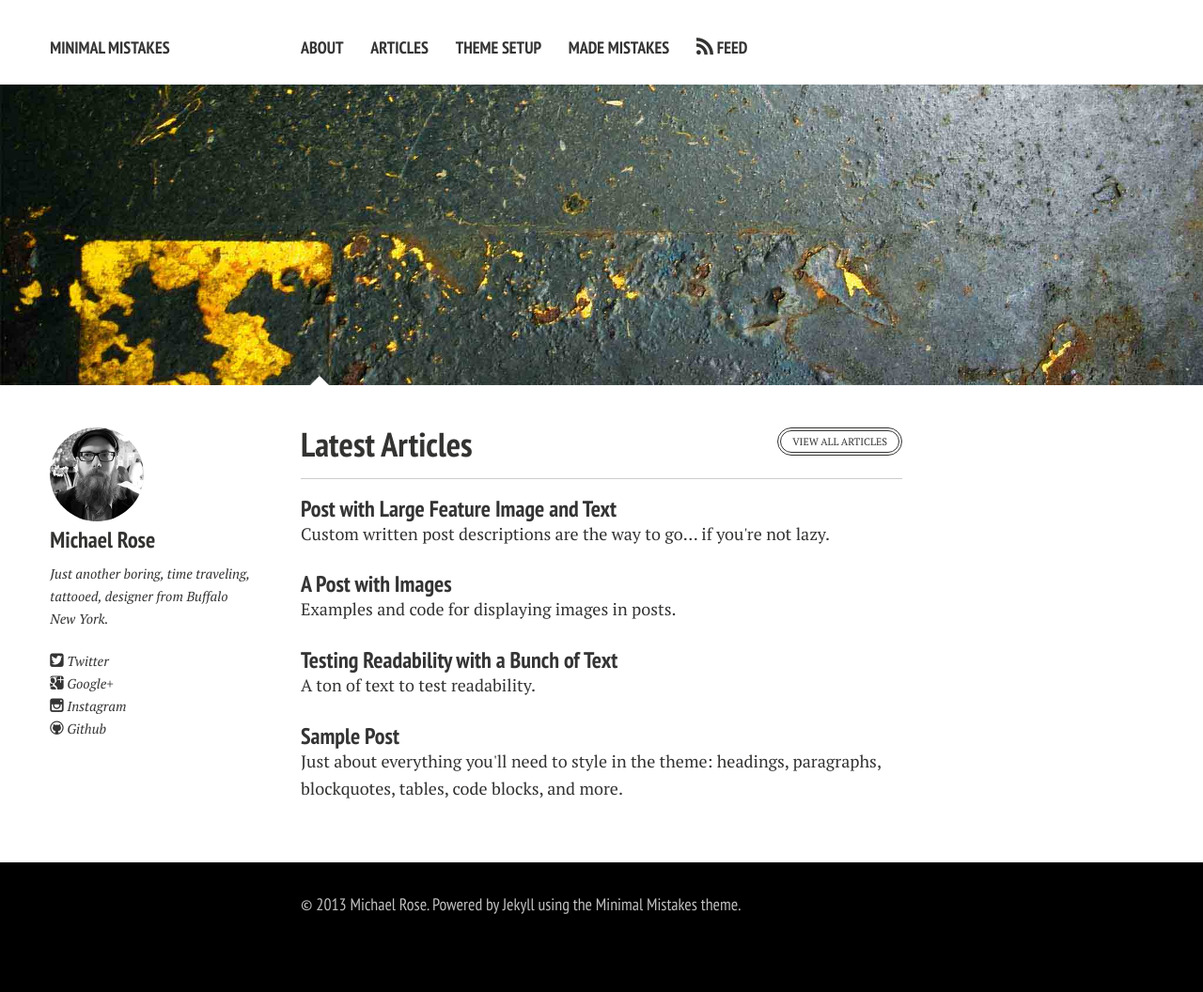
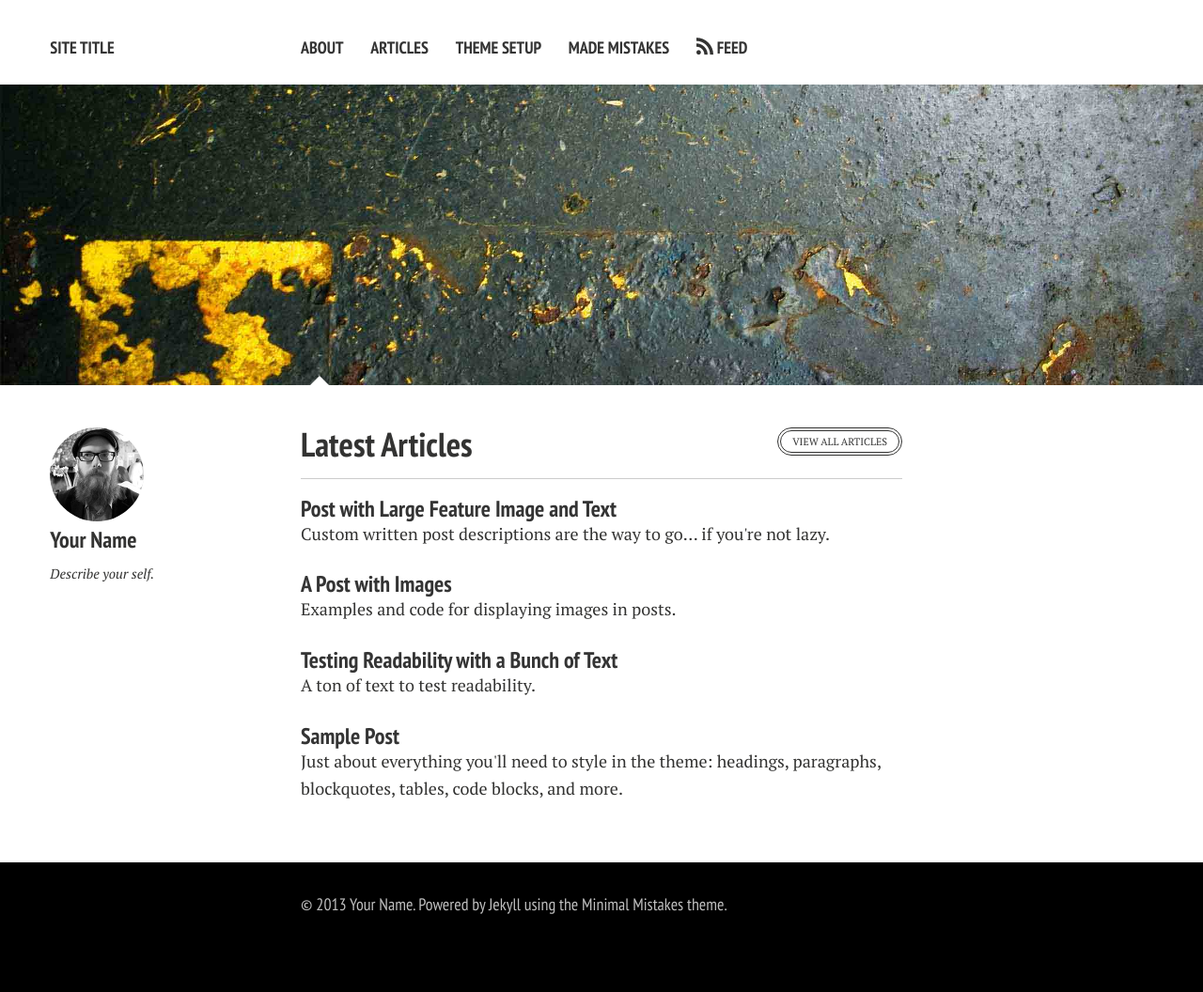
Before and after one commit to orenetar3/dgrtwo.github.com, a Jekyll site: the page built from index.md, in a window 1280 px wide. Shown: the whole page at 94% size. Built offline with Jekyll 4.4.1, drawn with Linux system fonts in a browser that asks for light colours; nearby versions of some CDN libraries.

Commit message:
Make _config.yml more generic

```diff
--- a/_config.yml
+++ b/_config.yml
@@ -1,31 +1,31 @@
-title:            Minimal Mistakes
-tagline:          Jekyll Theme
-description:      A responsive Jekyll theme large featured images and solid typography.
+title:            Site Title
+tagline:          A short tagline
+description:      Describe your website.
 #Comment out url when working locally to resolve base urls correctly
-url:              http://mmistakes.github.io/minimal-mistakes
+url:              http://your-site.com
 
 # Owner/author information
 owner:
-  name:           Michael Rose
+  name:           Your Name
   avatar:         bio-photo.jpg
-  bio:            "Just another boring, time traveling, tattooed, designer from Buffalo New York."
-  email:          michael@mademistakes.com
+  bio:            "Describe your self."
+  email:          your@email.com
   # Social networking links are used in author-bio sidebar. Update and remove as you like.
-  twitter:        "mmistakes"
+  twitter:
   facebook:
-  github:         "mmistakes"
+  github:
   linkedin:
-  instagram:      "mmistakes"
+  instagram:
   lastfm:
   tumblr:
   # For Google Authorship https://plus.google.com/authorship
-  google_plus:    "http://plus.google.com/118238196859537351707"
+  google_plus:
 
 # Analytics and webmaster tools stuff goes here
-google_analytics:   UA-2011187-3
-google_verify:      UQj93ERU9zgECodaaXgVpkjrFn9UrDMEzVamacSoQ8Y
+google_analytics:
+google_verify:
 # https://ssl.bing.com/webmaster/configure/verify/ownership Option 2 content= goes here
-bing_verify:        D81F4C18A6CB3018F64D7C827D953DFD
+bing_verify:
 
 # Links to include in top navigation
 # For external links add external: true
```
